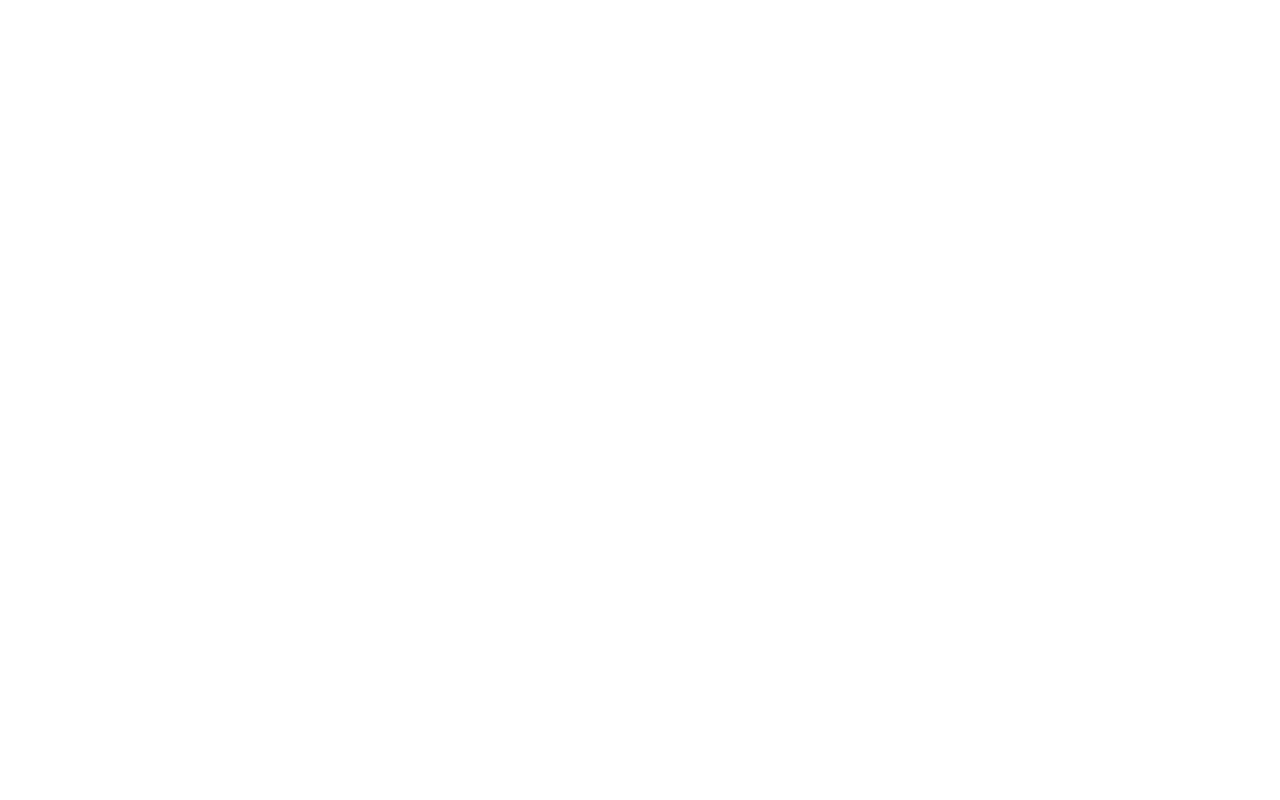
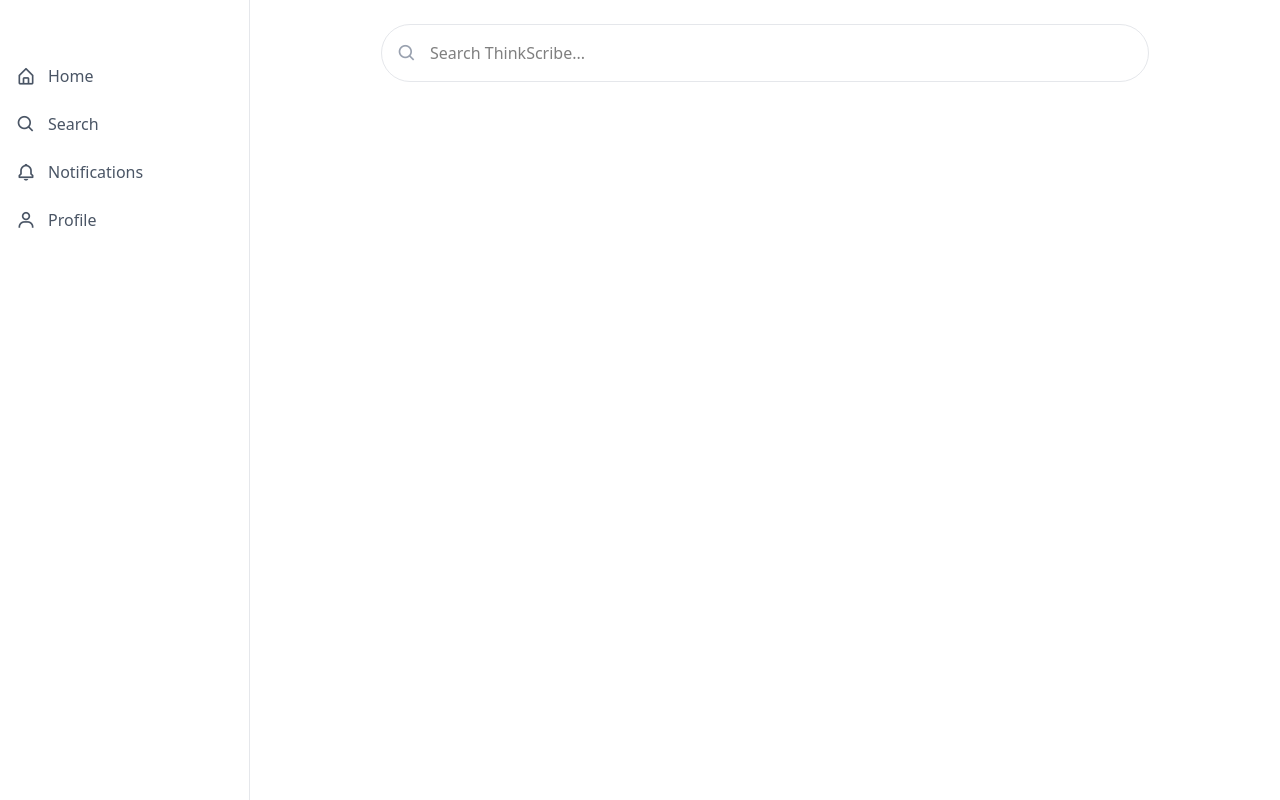
Before and after one commit to 24phyr/ThinkScribe, a plain HTML site: page search.html in a window 1280 px wide. Drawn offline with nearby package versions, Linux system fonts and the light colour scheme.

Commit message:
Add Search

```diff
--- a/search.html
+++ b/search.html
@@ -4,8 +4,26 @@
     <meta charset="UTF-8">
     <meta name="viewport" content="width=device-width, initial-scale=1.0">
     <title>Document</title>
+    <link rel="stylesheet" href="global.css">
+    <script src="https://cdn.jsdelivr.net/npm/@tailwindcss/browser@4"></script>
+    <link rel="stylesheet" href="https://cdn.jsdelivr.net/npm/boxicons@latest/css/boxicons.min.css">
 </head>
 <body>
+    <nav class="fixed h-full bg-white border-r border-gray-200 w-[250px]">
+        <div class="flex flex-col p-4 space-y-6 mt-12"> <!-- Siderbar -->
+            <a href="home.html" class="flex items-center space-x-3 text-gray-600 hover:text-black"><i class='bx bx-home-alt text-xl'></i><span>Home</span></a>
+            <a href="search.html" class="flex items-center space-x-3 text-gray-600 hover:text-black"><i class='bx bx-search text-xl'></i><span>Search</span></a>
+            <a href="notification.html" class="flex items-center space-x-3 text-gray-600 hover:text-black"><i class='bx bx-bell text-xl'></i><span>Notifications</span></a>
+            <a href="profile.html" class="flex items-center space-x-3 text-gray-600 hover:text-black"><i class='bx bx-user text-xl'></i><span>Profile</span></a>
+        </div> <!-- /Siderbar -->
+    </nav>
 
+    <main class="ml-[250px] p-6">
+        <div class="max-w-3xl mx-auto">
+            <div class="relative mb-2">
+                <i class='bx bx-search absolute left-4 top-1/2 -translate-y-1/2 text-gray-400 text-xl'></i>
+                <input type="text" placeholder="Search ThinkScribe..." class="w-full pl-12 pr-6 py-4 rounded-full border border-gray-200 focus:outline-none focus:border-gray-400 hover:border-gray-300 transition-all" id="searchInput">
+            </div>
+    </main>
 </body>
 </html>
```
